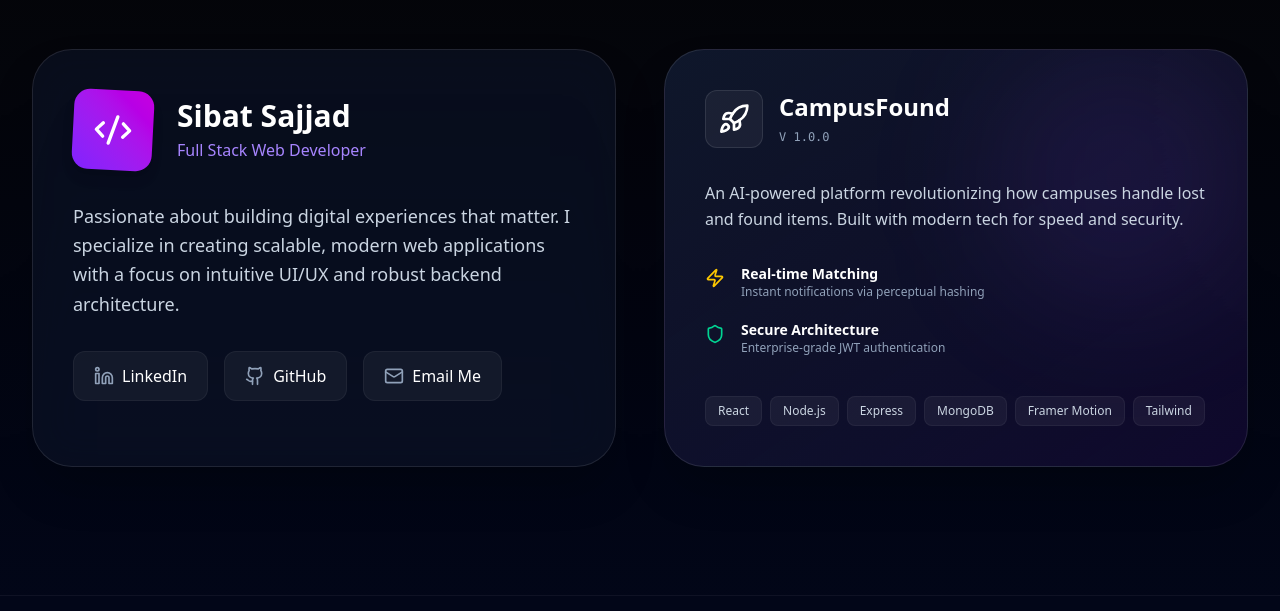
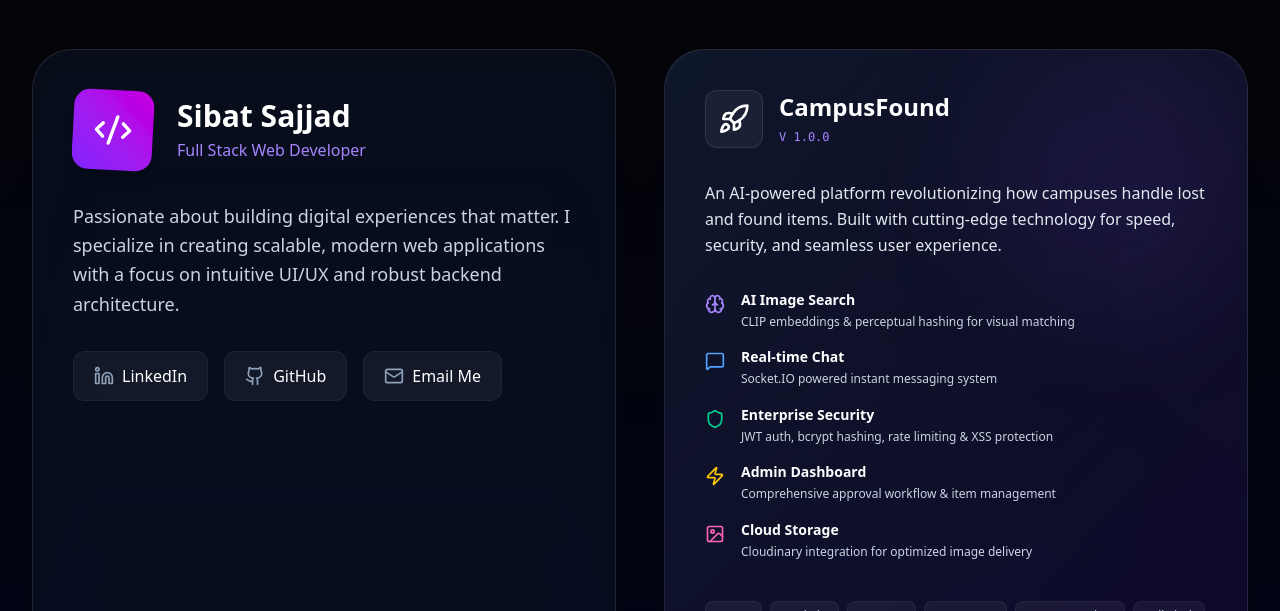
Before and after one commit to SibatSajjad20/campusfound, a React (Vite) app in the folder frontend/: page / in a window 1280 px wide. Shown: the part 3660-4271 px from the top of the page. Built offline with nearby package versions, Linux system fonts and the light colour scheme; no server answers; what axios-retry would draw is missing.

Commit message:
Improve: Enhanced About section with better features, visibility, and social links

```diff
--- a/frontend/src/components/AboutSection.tsx
+++ b/frontend/src/components/AboutSection.tsx
@@ -1,6 +1,6 @@
 import React from 'react';
 import { motion } from 'framer-motion';
-import { Github, Linkedin, Mail, Rocket, Shield, Zap, Code2 } from 'lucide-react';
+import { Github, Linkedin, Mail, Rocket, Shield, Zap, Code2, Brain, MessageSquare, Image } from 'lucide-react';
 
 const AboutSection: React.FC = () => {
   return (
@@ -42,8 +42,8 @@
             </p>
 
             <div className="flex flex-wrap gap-4">
-              <SocialButton href="#" icon={Linkedin} label="LinkedIn" />
-              <SocialButton href="#" icon={Github} label="GitHub" />
+              <SocialButton href="https://www.linkedin.com/in/sibat-sajjad-a096731a9/" icon={Linkedin} label="LinkedIn" />
+              <SocialButton href="https://github.com/SibatSajjad20" icon={Github} label="GitHub" />
               <SocialButton href="mailto:sajjadsibat33@gmail.com" icon={Mail} label="Email Me" />
             </div>
           </motion.div>
@@ -53,27 +53,30 @@
             initial={{ opacity: 0, x: 50 }}
             whileInView={{ opacity: 1, x: 0 }}
             viewport={{ once: true }}
-            className="bg-gradient-to-br from-slate-900 to-violet-950/30 p-10 rounded-[2.5rem] border border-white/10 shadow-2xl relative overflow-hidden group"
+            className="bg-gradient-to-br from-slate-900 to-violet-950/30 p-10 rounded-[2.5rem] border border-white/10 shadow-2xl relative overflow-hidden group hover:border-violet-500/30 transition-all"
           >
-             <div className="absolute top-0 right-0 w-64 h-64 bg-violet-500/10 rounded-full blur-3xl group-hover:bg-violet-500/20 transition-colors duration-700"></div>
+             <div className="absolute top-0 right-0 w-64 h-64 bg-violet-500/10 rounded-full blur-3xl group-hover:bg-violet-500/30 transition-all duration-700"></div>
 
             <div className="flex items-center gap-4 mb-8 relative z-10">
-              <div className="p-3 bg-white/5 rounded-xl border border-white/10">
+              <div className="p-3 bg-white/5 rounded-xl border border-white/10 group-hover:bg-violet-500/20 transition-colors">
                 <Rocket className="w-8 h-8 text-white" />
               </div>
               <div>
                  <h3 className="text-2xl font-bold text-white">CampusFound</h3>
-                 <span className="text-xs font-mono text-slate-400">V 1.0.0</span>
+                 <span className="text-xs font-mono text-violet-400">V 1.0.0</span>
               </div>
             </div>
 
-            <p className="text-slate-300 leading-relaxed mb-8 relative z-10">
-              An AI-powered platform revolutionizing how campuses handle lost and found items. Built with modern tech for speed and security.
+            <p className="text-slate-200 leading-relaxed mb-8 relative z-10 text-base">
+              An AI-powered platform revolutionizing how campuses handle lost and found items. Built with cutting-edge technology for speed, security, and seamless user experience.
             </p>
 
-            <div className="space-y-5 mb-10 relative z-10">
-              <ProjectFeature icon={Zap} title="Real-time Matching" desc="Instant notifications via perceptual hashing" color="text-yellow-400" />
-              <ProjectFeature icon={Shield} title="Secure Architecture" desc="Enterprise-grade JWT authentication" color="text-emerald-400" />
+            <div className="space-y-4 mb-10 relative z-10">
+              <ProjectFeature icon={Brain} title="AI Image Search" desc="CLIP embeddings & perceptual hashing for visual matching" color="text-violet-400" />
+              <ProjectFeature icon={MessageSquare} title="Real-time Chat" desc="Socket.IO powered instant messaging system" color="text-blue-400" />
+              <ProjectFeature icon={Shield} title="Enterprise Security" desc="JWT auth, bcrypt hashing, rate limiting & XSS protection" color="text-emerald-400" />
+              <ProjectFeature icon={Zap} title="Admin Dashboard" desc="Comprehensive approval workflow & item management" color="text-yellow-400" />
+              <ProjectFeature icon={Image} title="Cloud Storage" desc="Cloudinary integration for optimized image delivery" color="text-pink-400" />
             </div>
 
             <div className="flex flex-wrap gap-2 relative z-10">
@@ -101,11 +104,11 @@
 );
 
 const ProjectFeature = ({ icon: Icon, title, desc, color }: { icon: React.ComponentType<any>, title: string, desc: string, color: string }) => (
-  <div className="flex items-start gap-4">
-    <Icon className={`w-5 h-5 ${color} mt-1 shrink-0`} />
+  <div className="flex items-start gap-4 group/feature">
+    <Icon className={`w-5 h-5 ${color} mt-1 shrink-0 group-hover/feature:scale-110 transition-transform`} />
     <div>
-      <h4 className="font-bold text-white text-sm">{title}</h4>
-      <p className="text-xs text-slate-400">{desc}</p>
+      <h4 className="font-bold text-white text-sm mb-0.5">{title}</h4>
+      <p className="text-xs text-slate-300 leading-relaxed">{desc}</p>
     </div>
   </div>
 );
```
